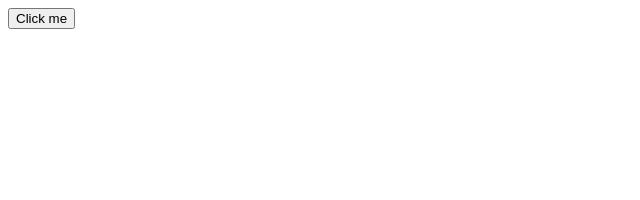
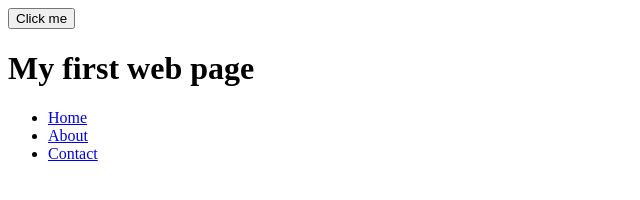
Before and after one commit to candelo02/proyecto-sof-3-trabajo-1, a plain HTML site: page index.html in a window 1280 px wide. Shown: the whole page, without its empty margins (0-640 px from the left). Drawn offline with Linux system fonts and the light colour scheme.

Commit message:
ultimos cambios antes de producciion

```diff
--- a/index.html
+++ b/index.html
@@ -7,5 +7,12 @@
 </head>
 <body>
     <button>Click me</button>
+    <h1>My first web page</h1>
+    <nav>
+        <ul>
+            <li><a href="#">Home</a></li>
+            <li><a href="#">About</a></li>
+            <li><a href="#">Contact</a></li>
+        </ul>
 </body>
 </html>
```
Also changed, not shown: 1 other file.
